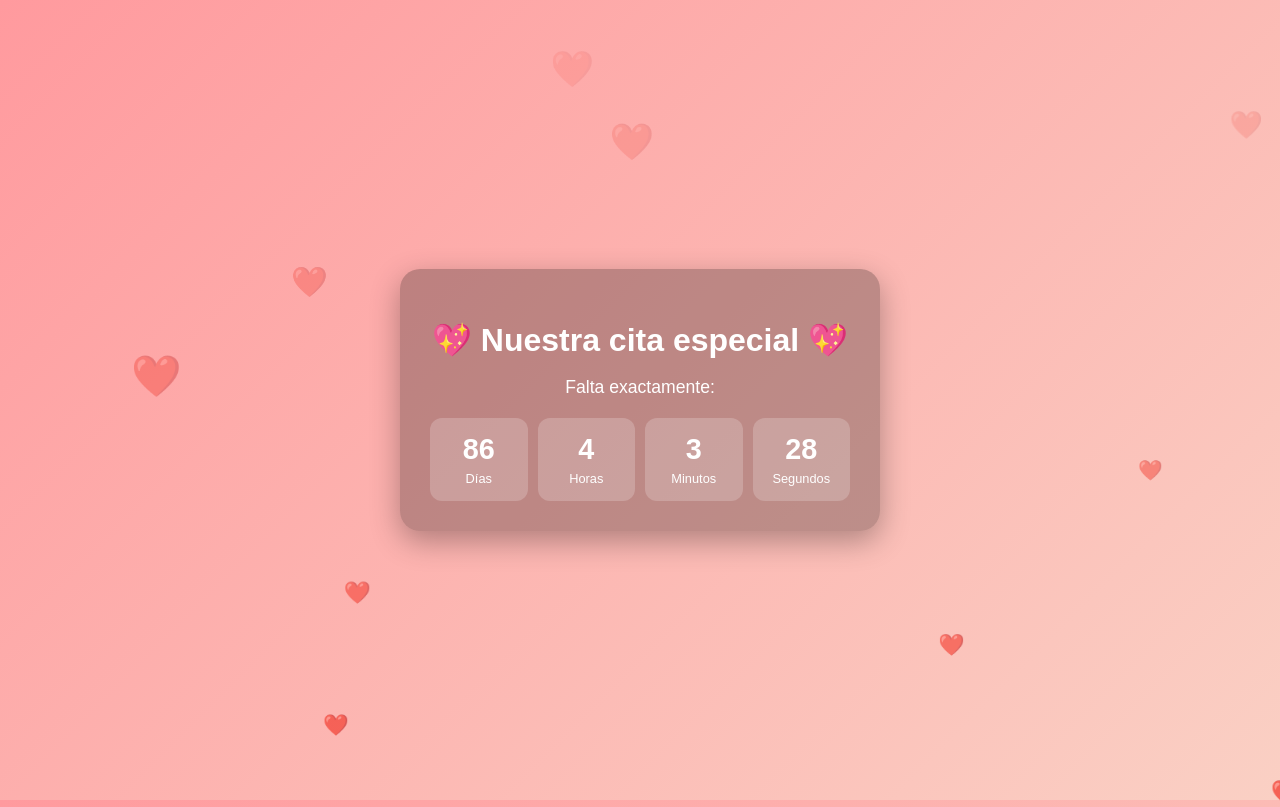
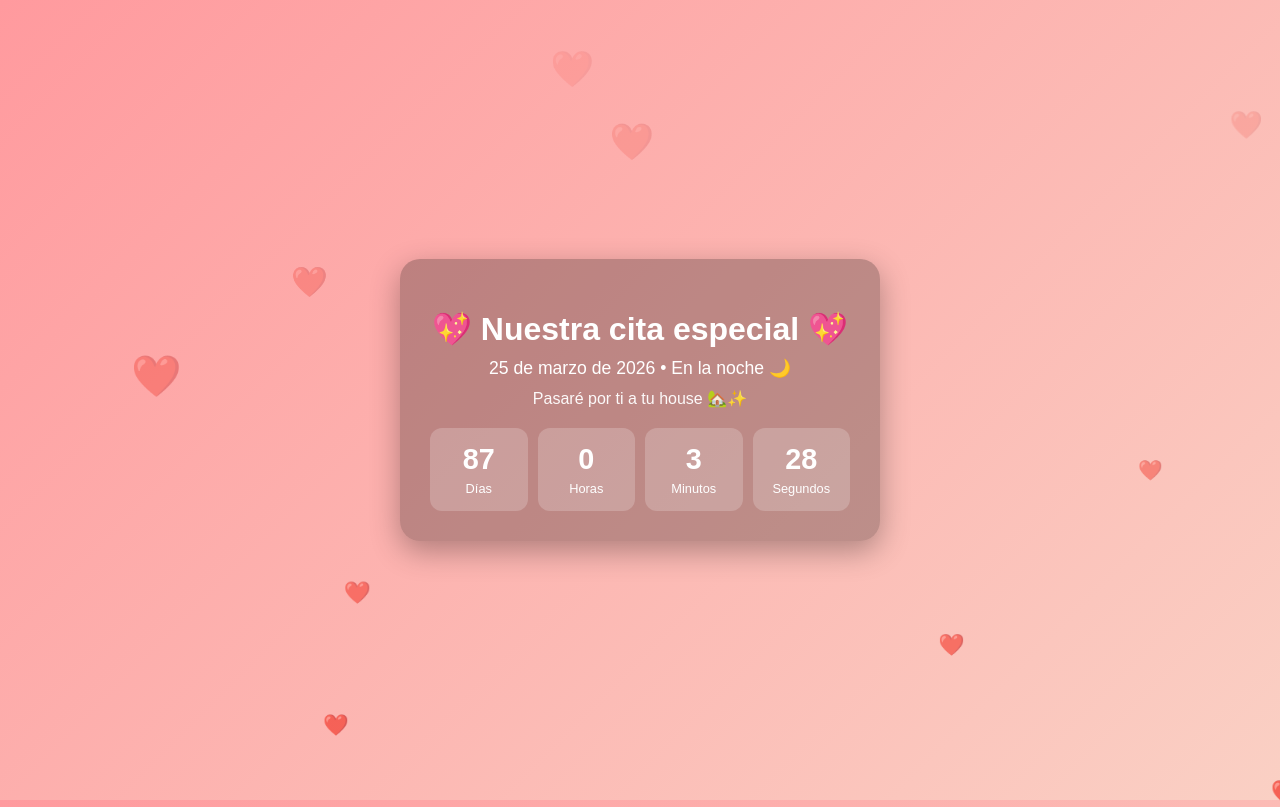
Before and after one commit to marcobarca97/NuestraCita, a plain HTML site: page index.html in a window 1280 px wide. Shown: the top 807 px of the page. Drawn offline with Linux system fonts and the light colour scheme.

Commit message:
Update index.html

```diff
--- a/index.html
+++ b/index.html
@@ -31,9 +31,14 @@
       margin-bottom: 10px;
       font-size: 2em;
     }
-    p {
+    .subtitle {
+      font-size: 1.1em;
+      margin-bottom: 10px;
+    }
+    .note {
+      font-size: 1em;
       margin-bottom: 20px;
-      font-size: 1.1em;
+      opacity: 0.95;
     }
     .countdown {
       display: grid;
@@ -82,7 +87,8 @@
 
 <div class="container">
   <h1>💖 Nuestra cita especial 💖</h1>
-  <p>Falta exactamente:</p>
+  <div class="subtitle">25 de marzo de 2026 • En la noche 🌙</div>
+  <div class="note">Pasaré por ti a tu house 🏡✨</div>
 
   <div class="countdown">
     <div class="box">
@@ -105,8 +111,8 @@
 </div>
 
 <script>
-  // Countdown
-  const targetDate = new Date("2026-03-25T00:00:00");
+  // Cuenta regresiva - 25 de marzo 2026 a las 8:00 PM
+  const targetDate = new Date("2026-03-25T20:00:00");
 
   function updateCountdown() {
     const now = new Date();
@@ -114,7 +120,7 @@
 
     if (diff <= 0) {
       document.querySelector(".container").innerHTML =
-        "<h1>💖 Hoy es el día 💖</h1><p>Espero que estés lista para nuestra cita ✨</p>";
+        "<h1>💖 Ya es hora 💖</h1><p>Estoy en camino por ti…</p><p>💍✨</p>";
       return;
     }
 
@@ -132,7 +138,7 @@
   updateCountdown();
   setInterval(updateCountdown, 1000);
 
-  // Hearts generator
+  // Corazones flotando
   function createHeart() {
     const heart = document.createElement("div");
     heart.className = "heart";
@@ -143,9 +149,7 @@
 
     document.body.appendChild(heart);
 
-    setTimeout(() => {
-      heart.remove();
-    }, 7000);
+    setTimeout(() => heart.remove(), 7000);
   }
 
   setInterval(createHeart, 500);
```
